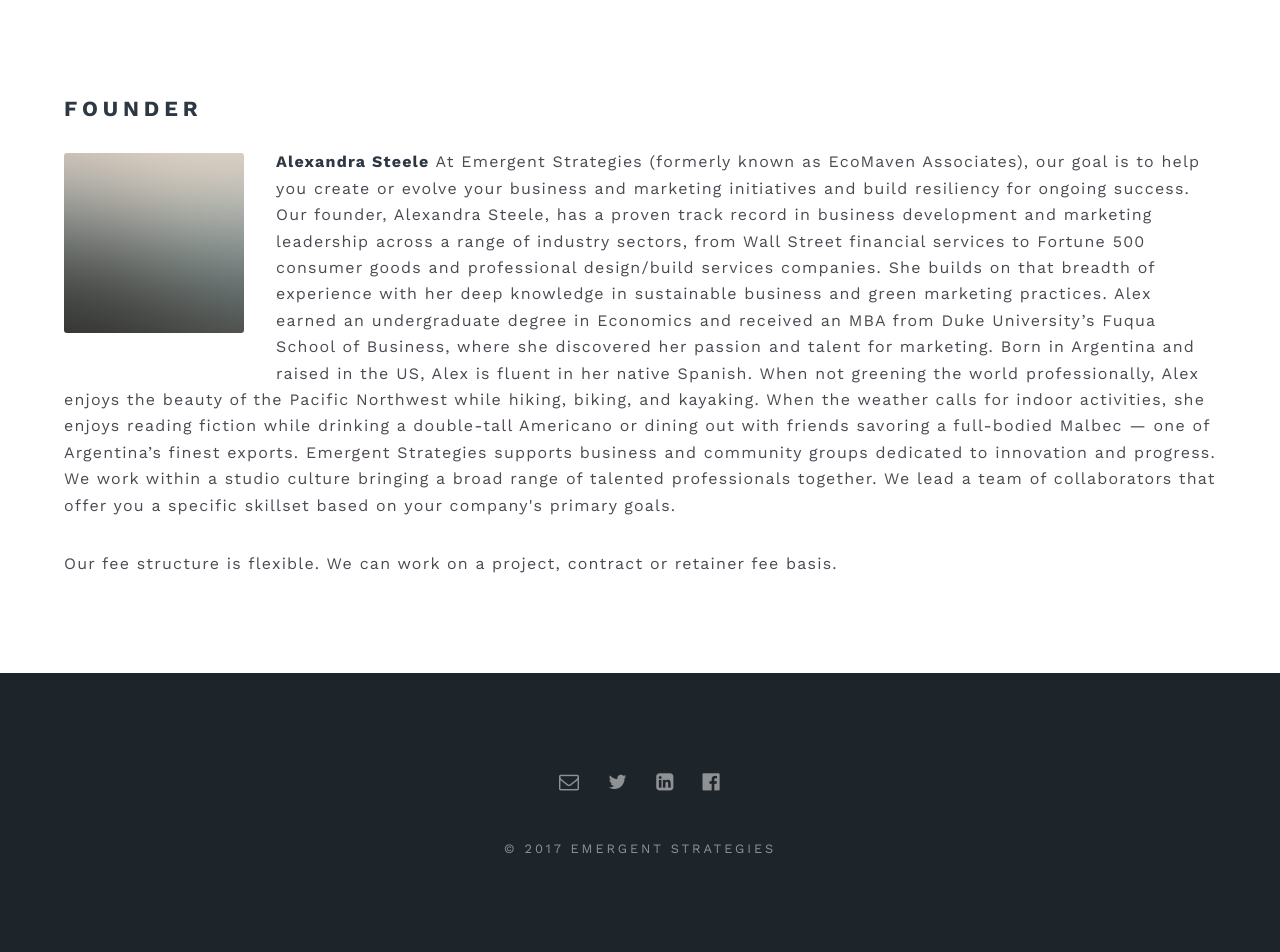
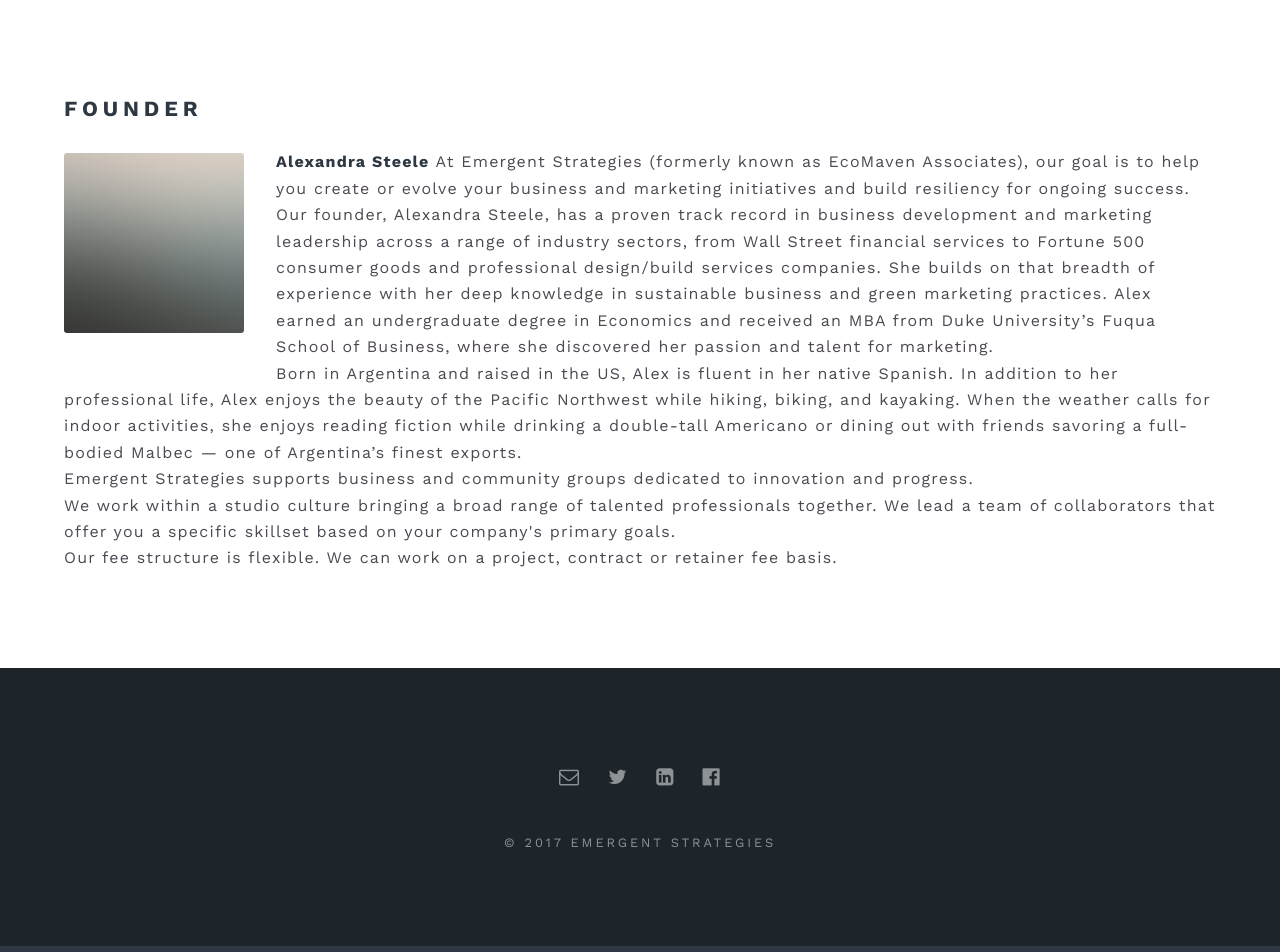
Before and after one commit to dylansteele8/emergent-strategies, a Jekyll site: the page built from _pages/about.html, in a window 1280 px wide and 1311 px high. Shown: the part 359-1311 px from the top of the window. Built offline with Jekyll 4.4.1, drawn with Linux system fonts in a browser that asks for light colours.

Commit message:
Update about.html

```diff
--- a/_pages/about.html
+++ b/_pages/about.html
@@ -15,14 +15,15 @@
 Our founder, Alexandra Steele, has a proven track record in business development and marketing leadership across a range of industry sectors, from Wall Street financial services to Fortune 500 consumer goods and professional design/build services companies. She builds on that breadth of experience with her deep knowledge in sustainable business and green marketing practices.
 
 Alex earned an undergraduate degree in Economics and received an MBA from Duke University’s Fuqua School of Business, where she discovered her passion and talent for marketing.
-</li>
-Born in Argentina and raised in the US, Alex is fluent in her native Spanish. When not greening the world professionally, Alex enjoys the beauty of the Pacific Northwest while hiking, biking, and kayaking. When the weather calls for indoor activities, she enjoys reading fiction while drinking a double-tall Americano or dining out with friends savoring a full-bodied Malbec — one of Argentina’s finest exports.
+<br />
 
+Born in Argentina and raised in the US, Alex is fluent in her native Spanish. In addition to her professional life, Alex enjoys the beauty of the Pacific Northwest while hiking, biking, and kayaking. When the weather calls for indoor activities, she enjoys reading fiction while drinking a double-tall Americano or dining out with friends savoring a full-bodied Malbec — one of Argentina’s finest exports.
+
+<br />
 Emergent Strategies supports business and community groups dedicated to innovation and progress.
 
-</li>
+<br />
 We work within a studio culture bringing a broad range of talented professionals together. We lead a team of collaborators that offer you a specific skillset based on your company's primary goals.
-</p>
+<br />
 
-</li>
 Our fee structure is flexible. We can work on a project, contract or retainer fee basis.</p>
```
